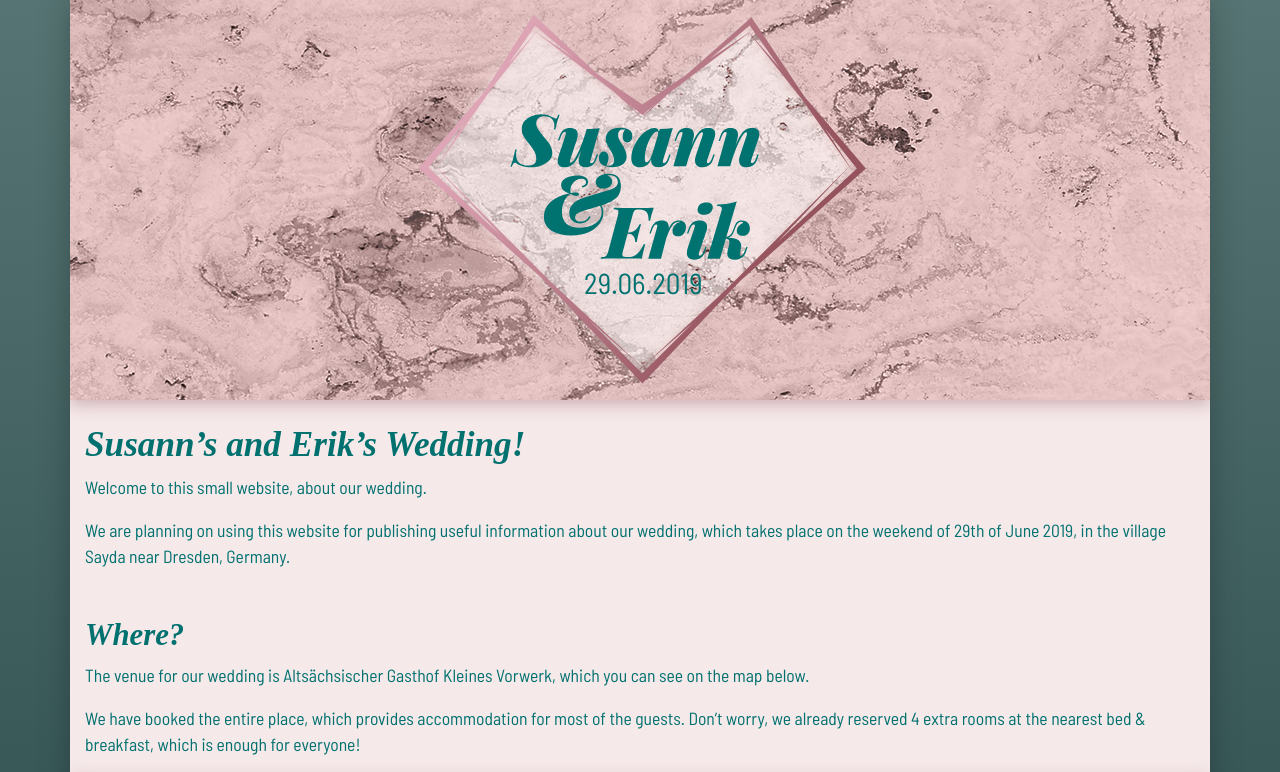
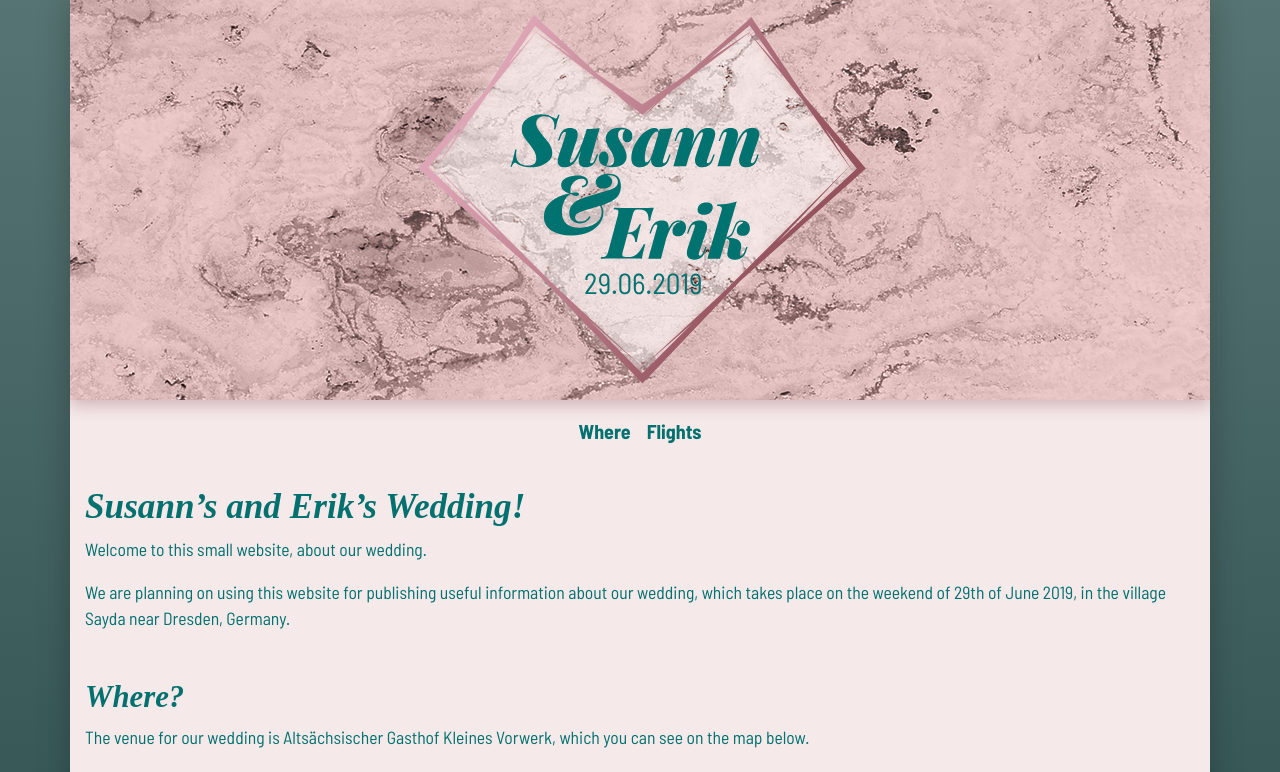
Before and after one commit to kusma/29-06-2019.com, a Jekyll site: the page built from index.md, in a window 1280 px wide. Shown: the top 772 px of the page. Built offline with Jekyll 4.4.1, drawn with Linux system fonts in a browser that asks for light colours; nearby versions of some CDN libraries; some web fonts are replaced; grey boxes are pictures that could not be loaded.

Commit message:
add a simple navbar

```diff
--- a/_includes/head.html
+++ b/_includes/head.html
@@ -3,7 +3,7 @@
   <meta http-equiv="X-UA-Compatible" content="IE=edge">
   <meta name="viewport" content="width=device-width, initial-scale=1, shrink-to-fit=no">
   <link rel="stylesheet" href="{{ site.baseurl }}/css/screen.css">
-  <link href="https://fonts.googleapis.com/css?family=Barlow+Semi+Condensed|Playfair+Display:900i" rel="stylesheet">
+  <link href="https://fonts.googleapis.com/css?family=Barlow+Semi+Condensed:400,700|Playfair+Display:900i" rel="stylesheet">
   <script defer src="https://use.fontawesome.com/releases/v5.0.13/js/all.js" integrity="sha384-xymdQtn1n3lH2wcu0qhcdaOpQwyoarkgLVxC/wZ5q7h9gHtxICrpcaSUfygqZGOe" crossorigin="anonymous"></script>
 
   <link rel="apple-touch-icon" sizes="180x180" href="{{ site.baseurl }}/assets/favicon/apple-touch-icon.png">
--- a/_layouts/home.html
+++ b/_layouts/home.html
@@ -7,6 +7,22 @@ layout: default
     <img class="img-fluid w-100" height="400" src="{{ site.baseurl }}{% link /assets/banner-fg.svg %}">
   </div>
 
+  <nav class="navbar navbar-expand-lg navbar-light">
+    <button class="navbar-toggler" type="button" data-toggle="collapse" data-target="#navbarNav" aria-controls="navbarNav" aria-expanded="false" aria-label="Toggle navigation">
+      <span class="navbar-toggler-icon"></span>
+    </button>
+    <div class="collapse navbar-collapse justify-content-center align-items-center w-100" id="navbarNav">
+      <ul class="navbar-nav">
+        <li class="nav-item">
+          <a class="nav-link" href="#where">Where</a>
+        </li>
+        <li class="nav-item">
+          <a class="nav-link" href="#flights">Flights</a>
+        </li>
+      </ul>
+    </div>
+  </nav>
+
   <section class="py-4">
   {{ content }}
   </section>
--- a/css/screen.scss
+++ b/css/screen.scss
@@ -46,6 +46,12 @@ body {
   background: #ddd;
 }
 
+nav a {
+  font-weight: 700;
+  font-size: 1.25rem;
+  color: $primary !important;
+}
+
 h1, h2, h3 {
   font-family: $font-family-serif;
   font-weight: 900;
```
